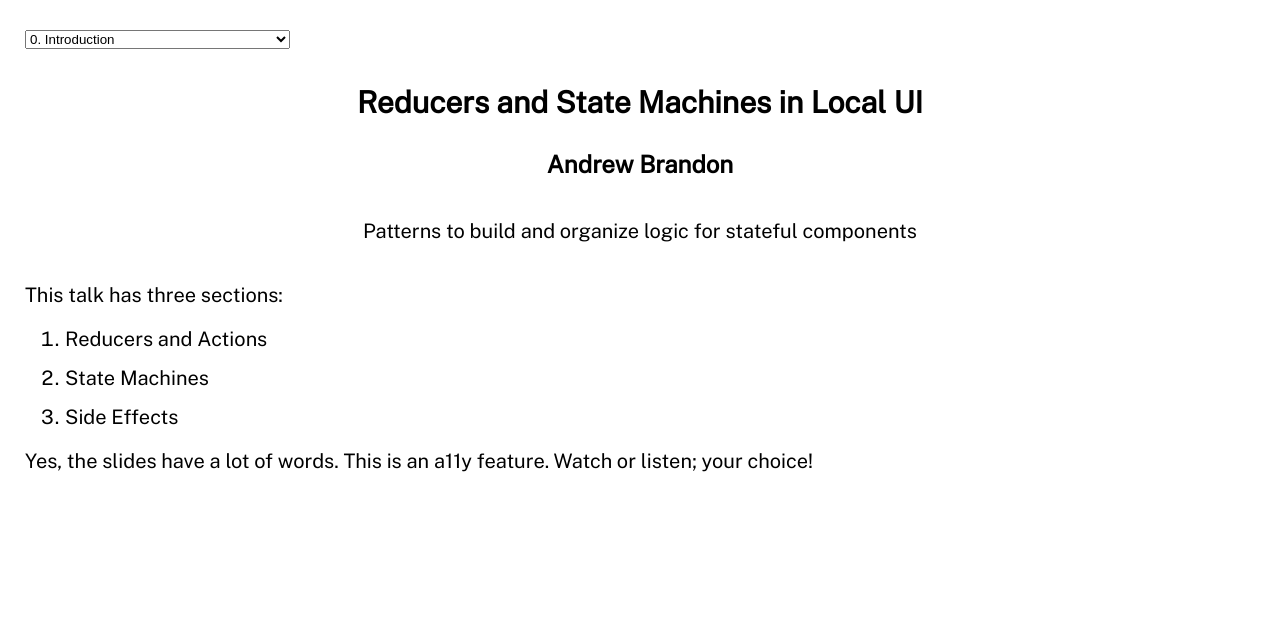
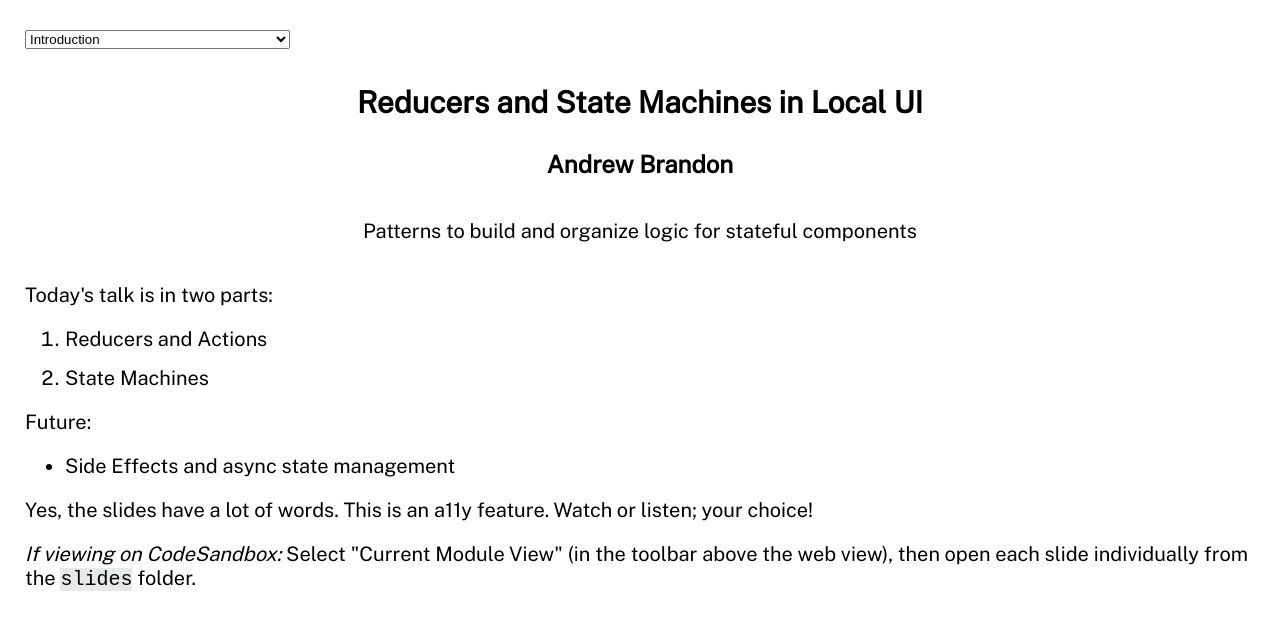
Before and after one commit to drbr/state-machine-talk, a React (Create React App) app: page / in a window 1280 px wide. Shown: the top 630 px of the page. Built offline with nearby package versions, Linux system fonts and the light colour scheme.

Commit message:
Add CodeSandbox instructions

```diff
--- a/src/index.tsx
+++ b/src/index.tsx
@@ -1,6 +1,6 @@
 import React, { useState } from 'react';
 import './index.css';
-import { Slide_Introduction } from './slides/0.Introduction';
+import { Slide_Introduction } from './slides/Introduction';
 import { Slide_InlineEditorComponent } from './slides/part-1-reducers/1-1.InlineEditorComponent';
 import { Slide_IsThisCodeGood } from './slides/part-1-reducers/1-2.IsThisCodeGood';
 import { Slide_DefineTheActions } from './slides/part-1-reducers/1-3.DefineTheActions';
@@ -25,9 +25,14 @@ export interface SlidePlugin extends BasePlugin {
 /* eslint-disable react/jsx-pascal-case */
 export const SlidePluginManager = new PluginManager<SlidePlugin>(
   {
-    name: '0. Introduction',
+    name: 'Introduction',
     element: <Slide_Introduction />,
   },
+  {
+    name: '----------------------------',
+    element: <></>,
+  },
+
   {
     name: '1-1. Inline Editor Component',
     element: <Slide_InlineEditorComponent />,
@@ -63,7 +68,7 @@ export const SlidePluginManager = new PluginManager<SlidePlugin>(
   },
 
   {
-    name: '---------------------------',
+    name: '-----------------------------',
     element: <></>,
   },
 
--- a/src/slides/0.Introduction.tsx
+++ b/src/slides/Introduction.tsx
@@ -1,5 +1,7 @@
+import React from 'react';
 import {
   Centered,
+  Mono,
   VerticalSpacer,
 } from '../talkUtils/FormatAndLayoutComponents';
 
@@ -13,16 +15,24 @@ export function Slide_Introduction() {
         <p>Patterns to build and organize logic for stateful components</p>
       </Centered>
       <VerticalSpacer />
-      <p>This talk has three sections:</p>
+      <p>Today's talk is in two parts:</p>
       <ol>
         <li>Reducers and Actions</li>
         <li>State Machines</li>
-        <li>Side Effects</li>
       </ol>
+      <p>Future:</p>
+      <ul>
+        <li>Side Effects and async state management</li>
+      </ul>
       <p>
         Yes, the slides have a lot of words. This is an a11y feature. Watch or
         listen; your choice!
       </p>
+      <p>
+        <em>If viewing on CodeSandbox:</em> Select "Current Module View" (in the
+        toolbar above the web view), then open each slide individually from the{' '}
+        <Mono>slides</Mono> folder.
+      </p>
     </>
   );
 }
```
